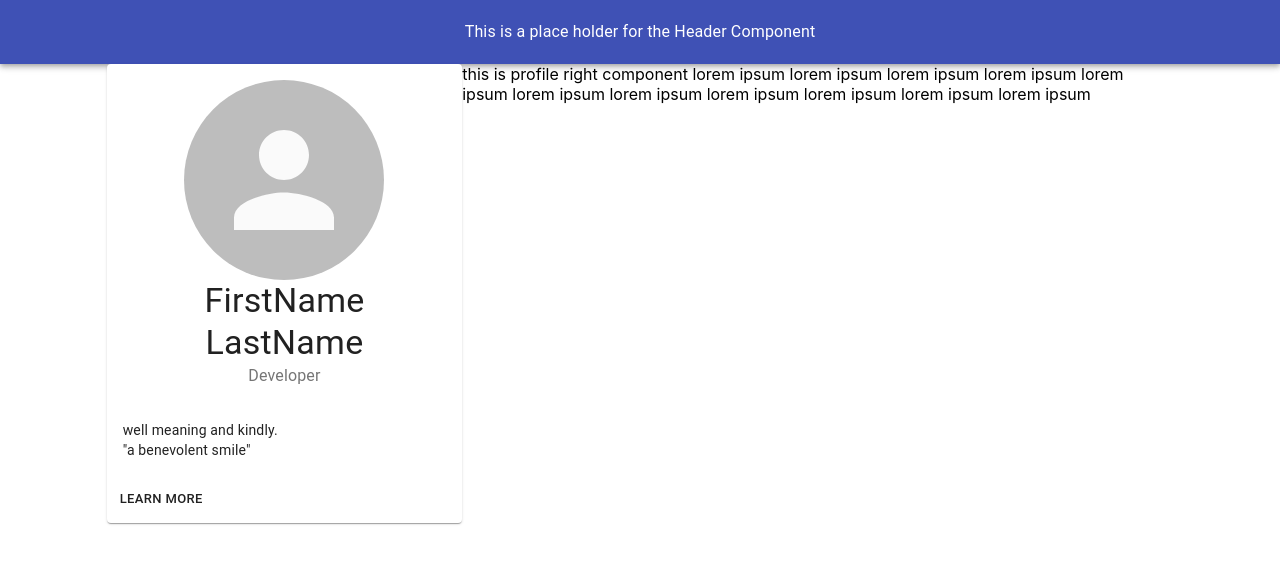
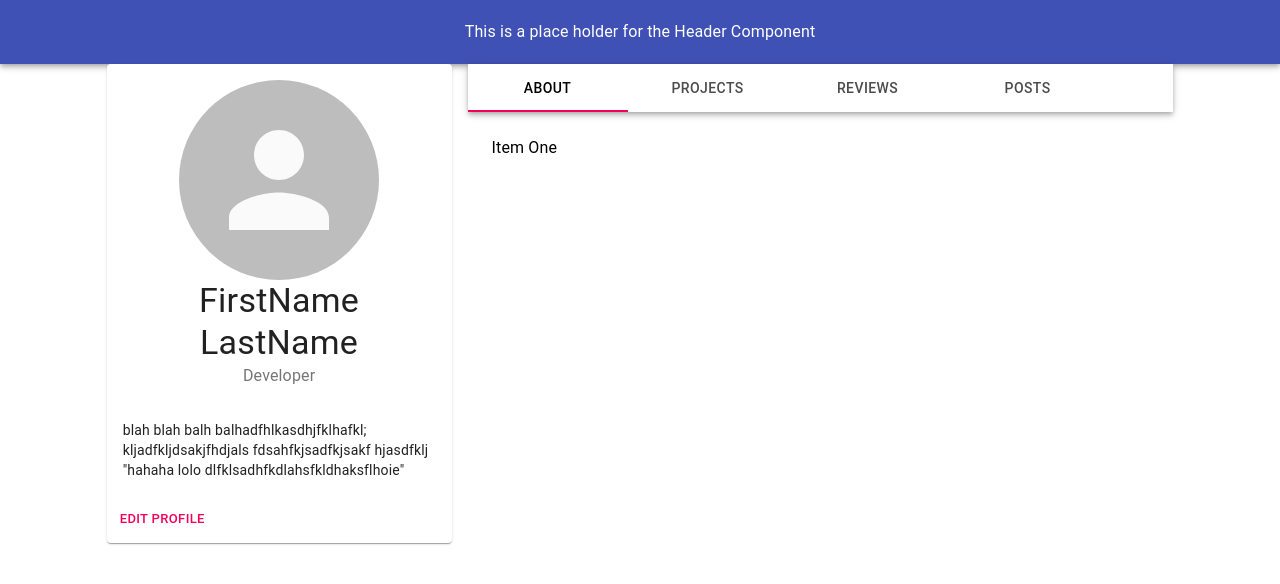
Before and after one commit to theNaukiMatic/Sem-V, a React (Create React App) app: page / in a window 1280 px wide. Shown: the top 584 px of the page. Built offline with nearby package versions, Linux system fonts and the light colour scheme.

Commit message:
profile's right part added

```diff
--- a/src/App.js
+++ b/src/App.js
@@ -2,11 +2,10 @@
 // import './App.css';
 import {Grid, Button, CssBaseline} from '@material-ui/core';
 import Header from "./components/HeaderComponent";
-import Profile from "./components/ProfileComponent";
+import Profile from "./components/Profile";
 
 function App() {
   return (
-
     <Grid container direction = "column">
       <Grid item>
         <Header/>
--- a/src/components/ProfileLeftComp.js
+++ b/src/components/Profile/ProfileLeftComp.js
@@ -59,16 +59,16 @@
             </Typography>
             <br/>
             <Typography variant="body2" component="p">
-            well meaning and kindly.
+            blah blah balh balhadfhlkasdhjfklhafkl; kljadfkljdsakjfhdjals fdsahfkjsadfkjsakf hjasdfklj
             <br />
-            {'"a benevolent smile"'}
+            {'"hahaha lolo dlfklsadhfkdlahsfkldhaksflhoie"'}
             </Typography>
         </Grid>
       </Grid>
 
       </CardContent>
       <CardActions>
-        <Button size="small">Learn More</Button>
+        <Button size="small" color = "secondary">Edit Profile</Button>
       </CardActions>
     </Card>
   );
--- /dev/null
+++ b/src/components/Profile/ProfileRightComp.js
@@ -0,0 +1,83 @@
+import React from 'react';
+import PropTypes from 'prop-types';
+import { makeStyles } from '@material-ui/core/styles';
+import AppBar from '@material-ui/core/AppBar';
+import Tabs from '@material-ui/core/Tabs';
+import Tab from '@material-ui/core/Tab';
+import Typography from '@material-ui/core/Typography';
+import Box from '@material-ui/core/Box';
+
+function TabPanel(props) {
+    const { children, value, index, ...other } = props;
+
+    return (
+      <div
+        role="tabpanel"
+        hidden={value !== index}
+        id={`simple-tabpanel-${index}`}
+        aria-labelledby={`simple-tab-${index}`}
+        {...other}
+      >
+        {value === index && (
+          <Box p={3}>
+            <Typography>{children}</Typography>
+          </Box>
+        )}
+      </div>
+    );
+  }
+
+  TabPanel.propTypes = {
+    children: PropTypes.node,
+    index: PropTypes.any.isRequired,
+    value: PropTypes.any.isRequired,
+  };
+
+  function a11yProps(index) {
+    return {
+      id: `simple-tab-${index}`,
+      'aria-controls': `simple-tabpanel-${index}`,
+    };
+  }
+
+  const useStyles = makeStyles((theme) => ({
+    root: {
+      flexGrow: 1,
+      backgroundColor: theme.palette.background.paper,
+    },
+  }));
+
+const  ProfileRight = () => {
+    const classes = useStyles();
+    const [value, setValue] = React.useState(0);
+
+    const handleChange = (event, newValue) => {
+      setValue(newValue);
+    };
+
+    return (
+      <div className={classes.root}>
+        <AppBar position="static" color="transparent">
+          <Tabs value={value} onChange={handleChange} aria-label="simple tabs example">
+            <Tab label="About"  {...a11yProps(0)} />
+            <Tab label="Projects" {...a11yProps(1)} />
+            <Tab label="Reviews" {...a11yProps(2)} />
+            <Tab label="Posts" {...a11yProps(3)} />
+          </Tabs>
+        </AppBar>
+        <TabPanel value={value} index={0}>
+          Item One
+        </TabPanel>
+        <TabPanel value={value} index={1}>
+          Item Two
+        </TabPanel>
+        <TabPanel value={value} index={2}>
+          Item Three
+        </TabPanel>
+        <TabPanel value={value} index={3}>
+          Item Four
+        </TabPanel>
+      </div>
+    );
+  }
+export default ProfileRight;
--- /dev/null
+++ b/src/components/Profile/index.js
@@ -0,0 +1,18 @@
+import React from 'react';
+import { AppBar, Typography, Toolbar, Grid } from '@material-ui/core';
+import ProfileLeft from './ProfileLeftComp';
+import ProfileRight from './ProfileRightComp';
+
+const Profile = () => {
+    return (
+        <Grid container direction="row" justify="space-evenly" alignItems="stretch" spacing = {2}>
+            <Grid item xs>
+                <ProfileLeft />
+            </Grid>
+            <Grid item xs={12} sm={8}>
+                <ProfileRight />
+            </Grid>
+        </Grid>
+    );
+};
+export default Profile;
--- a/src/components/ProfileComponent.js
+++ /dev/null
@@ -1,28 +0,0 @@
-import React from 'react';
-import { AppBar, Typography, Toolbar, Grid } from '@material-ui/core';
-import ProfileLeft from './ProfileLeftComp';
-
-const Profile = () => {
-    return (
-        <Grid container direction="row" justify="space-evenly" alignItems="stretch">
-            <Grid item xs>
-                <ProfileLeft />
-            </Grid>
-            <Grid item xs={12} sm={8}>
-                this is profile right component
-                lorem ipsum
-                lorem ipsum
-                lorem ipsum
-                lorem ipsum
-                lorem ipsum
-                lorem ipsum
-                lorem ipsum
-                lorem ipsum
-                lorem ipsum
-                lorem ipsum
-                lorem ipsum
-            </Grid>
-        </Grid>
-    );
-};
-export default Profile;
```
